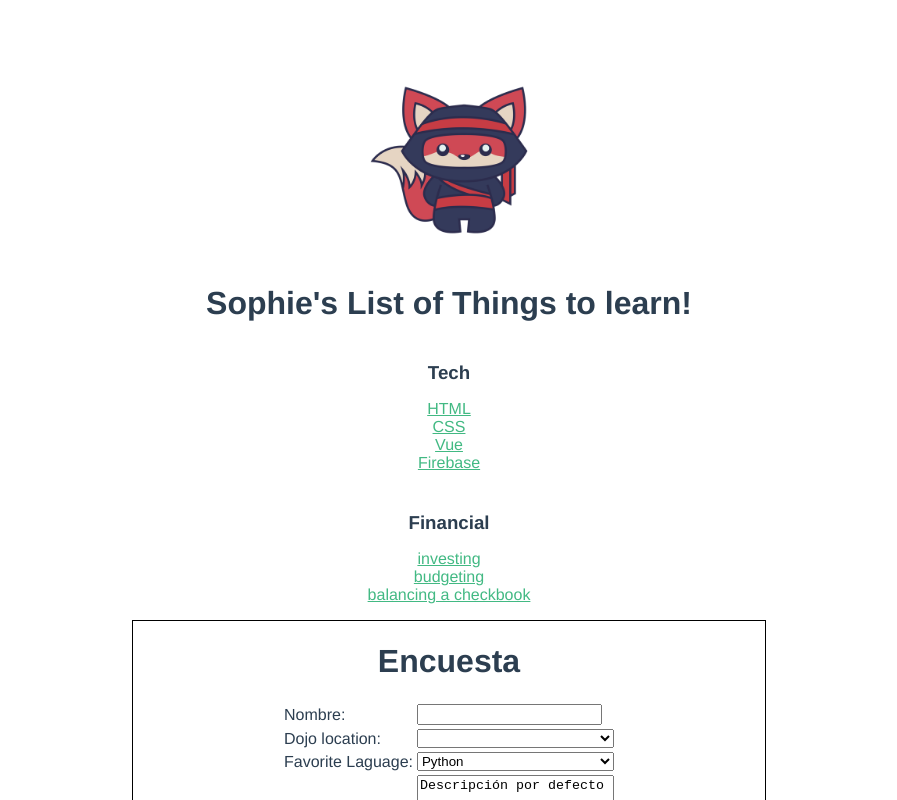
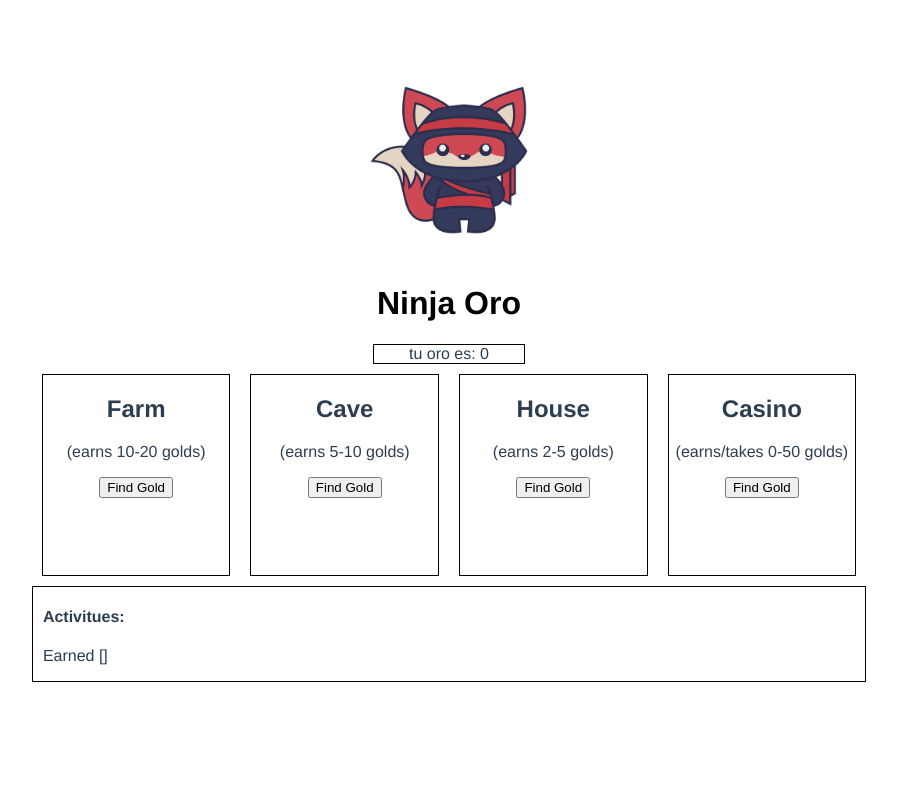
Before and after one commit to cristinaraipan/-tarea-multiples-componentes, a Vue app: page / in a window 1280 px wide. Shown: the top 800 px of the page, without its empty margins (191-1088 px from the left). Built offline with nearby package versions, Linux system fonts and the light colour scheme.

Commit message:
ninja-oro

```diff
--- a/package.json
+++ b/package.json
@@ -9,7 +9,8 @@
   },
   "dependencies": {
     "core-js": "^3.6.5",
-    "vue": "^2.6.11"
+    "vue": "^2.6.11",
+    "vue-moment": "^4.1.0"
   },
   "devDependencies": {
     "@vue/cli-plugin-babel": "~4.4.0",
--- a/src/App.vue
+++ b/src/App.vue
@@ -1,22 +1,30 @@
 <template>
   <div id="app">
     <img id="imagen" alt="Vue zorro" src="./assets/zorro.png">
-    <MiLista msg="Sophie's List of  Things to learn!"/>
-    <Formulario />
-    <CounterGame/>
+   <!--  <MiLista msg="Sophie's List of  Things to learn!"/>
+    <Formulario /> -->
+   <!--  <CounterGame/> -->
+    <NinjaOro :totalOro="totalOro" :oroActual="oroActual" :historial="historial"/>
+
   </div>
 </template>
 
 <script>
-import MiLista from './components/MiLista.vue'
+/* import MiLista from './components/MiLista.vue'
 import Formulario from './components/Formulario.vue'
-import CounterGame from './components/CounterGame.vue'
+import CounterGame from './components/CounterGame.vue' */
+import NinjaOro from './components/NinjaOro.vue'
+import store from "@/store"
 export default {
   name: 'App',
   components: {
-    MiLista,
+  /*   MiLista,
     Formulario,
-    CounterGame,
+    CounterGame, */
+    NinjaOro
+  },
+  data(){
+    return store.state;
   },
 }
 </script>
--- /dev/null
+++ b/src/components/NinjaOro.vue
@@ -0,0 +1,87 @@
+<template>
+  <div id="NinjaOro">
+    <h1 id="titulo">Ninja Oro</h1>
+    <div id="caja1">tu oro es: {{ totalOro }}</div>
+    <div id="contenedor">
+      <div id="caja2">
+        <h2 id="subtitulo">Farm</h2>
+        <p>(earns 10-20 golds)</p>
+        <button @click="agregarOro(1), cantidadOro('farm')">Find Gold</button>
+      </div>
+      <div id="caja2">
+        <h2 id="subtitulo">Cave</h2>
+        <p>(earns 5-10 golds)</p>
+        <button @click="agregarOro(2), cantidadOro('cave')">Find Gold</button>
+      </div>
+      <div id="caja2">
+        <h2 id="subtitulo">House</h2>
+        <p>(earns 2-5 golds)</p>
+        <button @click="agregarOro(3), cantidadOro('house')">Find Gold</button>
+      </div>
+      <div id="caja2">
+        <h2 id="subtitulo">Casino</h2>
+        <p>(earns/takes 0-50 golds)</p>
+        <button @click="agregarOro(4), cantidadOro('casino')">Find Gold</button>
+      </div>
+    </div>
+    <div id="resultados">
+      <h4>Activitues:</h4>
+      <div id="totales">
+        <p>Earned {{ historial }}</p>
+      </div>
+    </div>
+  </div>
+</template>
+
+<script>
+import store from "@/store";
+export default {
+  name: "NinjaOro",
+  props: {
+    totalOro: Number,
+    oroActual: Number,
+    /* mostrar: Boolean, */
+    historial: Array,
+  },
+
+  methods: {
+    agregarOro(opcion) {
+      store.agregarOro(opcion);
+
+    },
+    cantidadOro(opcion) {
+      store.cantidadOro(opcion);
+     /*  store.mostrar(opcion); */
+    },
+
+  },
+};
+</script>
+<style scoped>
+#NinjaOro {
+  width: 66%;
+  margin: auto;
+}
+#titulo {
+  color: black;
+}
+#contenedor {
+  display: flex;
+}
+#caja1 {
+  border: 1px solid black;
+  width: 150px;
+  margin: auto;
+}
+#caja2 {
+  border: 1px solid black;
+  width: 200px;
+  height: 200px;
+  margin: 10px;
+}
+#resultados {
+  border: 1px solid black;
+  text-align: left;
+  padding-left: 10px;
+}
+</style>
--- /dev/null
+++ b/src/store.js
@@ -0,0 +1,55 @@
+export default {
+    state: {
+        totalOro: 0,
+        oroActual: 0,
+        /* mostrar: false, */
+        historial: [],
+    },
+    cantidadOro(opcion){
+        /* this.state.mostrar = true; */
+        if (opcion == 'farm') {
+            this.state.oroActual = this.randomInteger(10, 20);
+        }
+        if (opcion == 'cave') {
+            this.state.oroActual = this.randomInteger(5, 10);
+        }
+        if (opcion == 'house') {
+            this.state.oroActual = this.randomInteger(2, 5);
+        }
+        if (opcion == 'casino') {
+            this.state.oroActual = this.randomNegativos(-50, 50);
+        }
+        let obj = {};
+        obj.oroActual = this.state.oroActual;
+        obj.origen = opcion;
+        this.state.historial.push(obj);
+        console.log(this.state.historial);
+
+    },
+    agregarOro(opcion) {
+        /* this.state.mostrar = true; */
+        if (opcion == 1) {
+            this.state.totalOro += this.randomInteger(10, 20);
+        }
+        if (opcion == 2) {
+            this.state.totalOro += this.randomInteger(5, 10);
+        }
+        if (opcion == 3) {
+            this.state.totalOro += this.randomInteger(2, 5);
+        }
+        if (opcion == 4) {
+            this.state.totalOro += this.randomNegativos(-50, 50);
+        }
+    },
+    randomInteger(min, max) {
+        return Math.floor(Math.random() * (max - min + 1)) + min;
+    },
+    randomNegativos(min, max) {
+        return Math.floor(Math.random() * (max - min + 1)) + min;
+    },
+    /* fechaActual(){
+        this.state.fehcaIngreso = Date();
+
+    } */
+
+};
```
Also changed, not shown: 1 other file (tests, documents, lock files or other folders).
